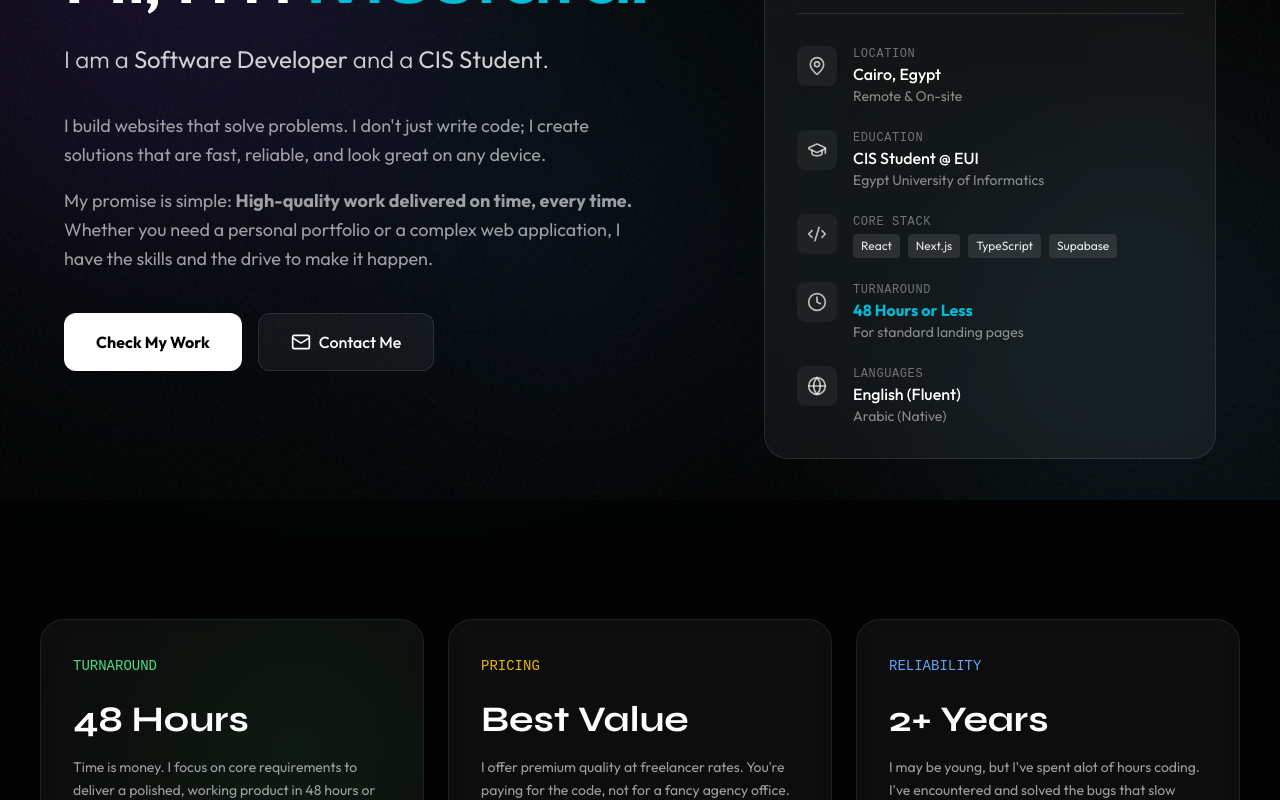
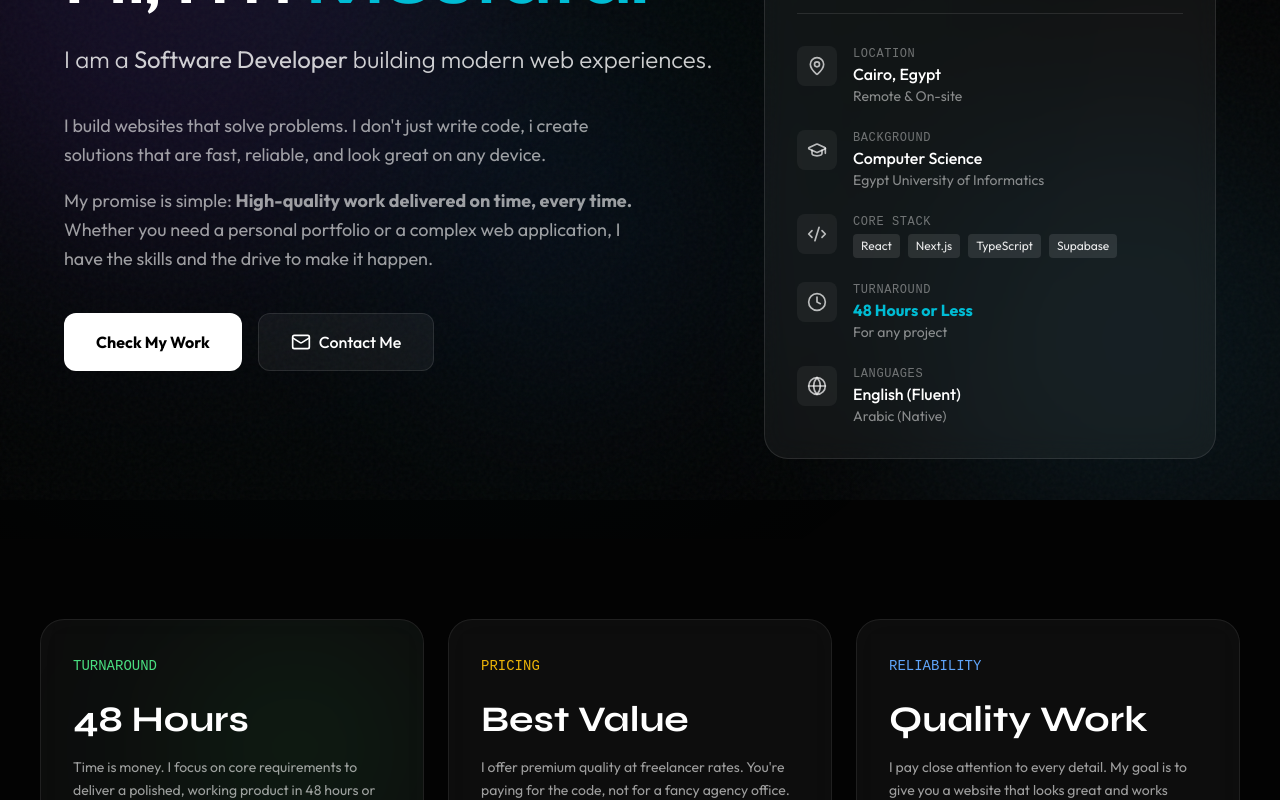
Before and after one commit to Mostafaeldiwany123/mostafas-protofolio, a React (Vite) app: page / in a window 1280 px wide. Shown: the part 300-1100 px from the top of the page. Built offline with nearby package versions, Linux system fonts and the light colour scheme.

Commit message:
Updated content

```diff
--- a/components/About.tsx
+++ b/components/About.tsx
@@ -15,7 +15,7 @@ const About = () => {
                         </div>
                         <p className="font-mono text-sm text-white/70 leading-relaxed">
                             <span className="text-purple-400">const</span> <span className="text-blue-400">aboutMe</span> = <span className="text-yellow-400">{"{"}</span><br />
-                            &nbsp;&nbsp;student: <span className="text-green-400">"CIS at EUI"</span>,<br />
+                            &nbsp;&nbsp;role: <span className="text-green-400">"Full Stack Dev"</span>,<br />
                             &nbsp;&nbsp;stack: [<span className="text-green-400">"React"</span>, <span className="text-green-400">"Next.js"</span>, <span className="text-green-400">"Supabase"</span>, <span className="text-green-400">"AI"</span>],<br />
                             &nbsp;&nbsp;focus: <span className="text-green-400">"Performance"</span>,<br />
                             &nbsp;&nbsp;delivery: <span className="text-green-400">"Fast"</span><br />
@@ -46,8 +46,8 @@ const About = () => {
                             <p className="text-sm text-white/40">Projects Completed</p>
                         </div>
                         <div>
-                            <h4 className="text-2xl font-bold text-white mb-1">2+ Years</h4>
-                            <p className="text-sm text-white/40">Experience</p>
+                            <h4 className="text-2xl font-bold text-white mb-1">High</h4>
+                            <p className="text-sm text-white/40">Quality</p>
                         </div>
                     </div>
                 </div>
--- a/components/Hero.tsx
+++ b/components/Hero.tsx
@@ -30,13 +30,13 @@ const Hero = () => {
                             </h1>
 
                             <p className="text-2xl text-white/80 font-light leading-relaxed">
-                                I am a <b>Software Developer</b> and a <b>CIS Student</b>.
+                                I am a <b>Software Developer</b> building modern web experiences.
                             </p>
                         </div>
 
                         <div className="prose prose-invert max-w-xl">
                             <p className="text-lg text-white/60 leading-relaxed">
-                                I build websites that solve problems. I don't just write code; I create solutions that are fast, reliable, and look great on any device.
+                                I build websites that solve problems. I don't just write code, i create solutions that are fast, reliable, and look great on any device.
                             </p>
                             <p className="text-lg text-white/60 leading-relaxed mt-4">
                                 My promise is simple: <b>High-quality work delivered on time, every time.</b> Whether you need a personal portfolio or a complex web application, I have the skills and the drive to make it happen.
@@ -93,8 +93,8 @@ const Hero = () => {
                                         <GraduationCap size={20} />
                                     </div>
                                     <div>
-                                        <p className="text-white/40 text-xs uppercase tracking-wider font-mono">EDUCATION</p>
-                                        <p className="text-white font-medium">CIS Student @ EUI</p>
+                                        <p className="text-white/40 text-xs uppercase tracking-wider font-mono">BACKGROUND</p>
+                                        <p className="text-white font-medium">Computer Science</p>
                                         <p className="text-white/50 text-sm">Egypt University of Informatics</p>
                                     </div>
                                 </div>
@@ -121,7 +121,7 @@ const Hero = () => {
                                     <div>
                                         <p className="text-white/40 text-xs uppercase tracking-wider font-mono">TURNAROUND</p>
                                         <p className="text-theme font-bold">48 Hours or Less</p>
-                                        <p className="text-white/50 text-sm">For standard landing pages</p>
+                                        <p className="text-white/50 text-sm">For any project</p>
                                     </div>
                                 </div>
 
--- a/components/Navbar.tsx
+++ b/components/Navbar.tsx
@@ -21,7 +21,7 @@ const Navbar = () => {
                             M
                         </div>
                         <span className="font-display font-bold text-xl tracking-tight text-white group-hover:text-theme transition-colors">
-                            Mostafa<span className="text-white/40">.dev</span>
+                            Mostafa Eldiwany
                         </span>
                     </a>
 
--- a/components/Stats.tsx
+++ b/components/Stats.tsx
@@ -65,9 +65,9 @@ const Stats = () => {
                             <span className="font-mono text-sm text-blue-400">RELIABILITY</span>
                         </div>
 
-                        <h3 className="text-4xl font-display font-bold text-white mb-4">2+ Years</h3>
+                        <h3 className="text-4xl font-display font-bold text-white mb-4">Quality Work</h3>
                         <p className="text-white/60 leading-relaxed text-sm">
-                            I may be young, but I've spent alot of hours coding. I've encountered and solved the bugs that slow others down, ensuring a smooth process for you.
+                            I pay close attention to every detail. My goal is to give you a website that looks great and works perfectly.
                         </p>
                     </div>
                 </motion.div>
```
